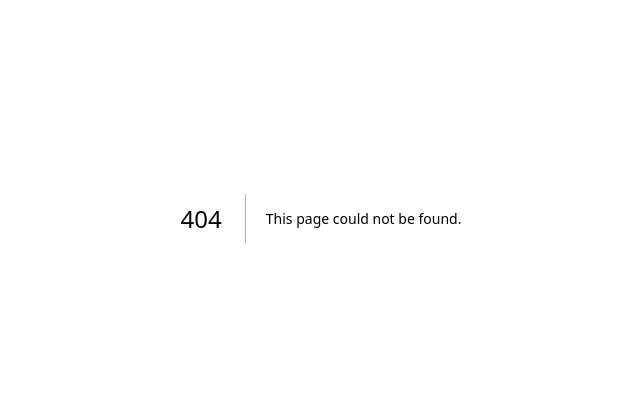
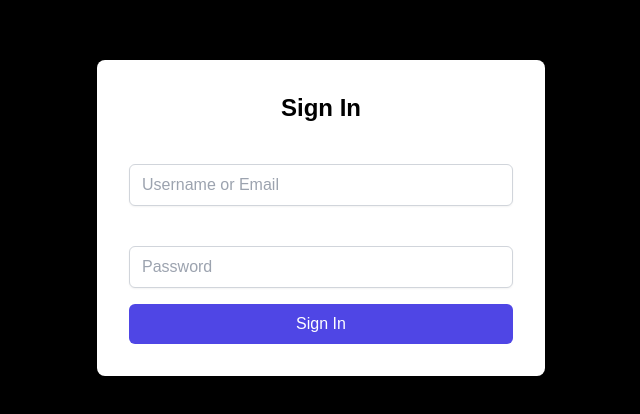
Before and after one commit to TimmyTram/Nextjs-Practice, a Next.js app: page /auth/signin in a window 1280 px wide. Before the commit this address had no page. Shown: the part 182-596 px from the top of the page, without its empty margins (319-959 px from the left). Built offline with nearby package versions, Linux system fonts and the light colour scheme.

Commit message:
nextauth functional?

```diff
--- a/app/Locations/[locationId]/page.tsx
+++ b/app/Locations/[locationId]/page.tsx
@@ -1,3 +1,4 @@
+'use client'
 import { convertTo12HourFormat } from "../../utils/utils";
 
 
--- /dev/null
+++ b/app/api/auth/[...nextauth]/route.ts
@@ -0,0 +1,77 @@
+import NextAuth, { AuthOptions } from "next-auth";
+import CredentialsProvider from "next-auth/providers/credentials";
+import { PrismaClient } from "@prisma/client";
+import bcrypt from "bcryptjs";
+
+const prisma = new PrismaClient();
+
+export const authOptions: AuthOptions = {
+    providers: [
+        CredentialsProvider({
+            name: "Credentials",
+            credentials: {
+                username: { label: "Username", type: "text", required: true },
+                password: { label: "Password", type: "password", required: true }
+            },
+            async authorize(credentials) {
+                console.log("[INFO]: ", credentials)
+
+
+                const { username, password } = credentials ?? {};
+
+
+
+                if (!username || !password) {
+                    throw new Error("Missing credentials");
+                }
+
+                const user = await prisma.user.findFirst({
+                    where: { username }
+                });
+
+                if (!user) {
+                    throw new Error("User not found");
+                }
+
+                const isValidPassword = await bcrypt.compare(password, user.password);
+
+                if (!isValidPassword) {
+                    throw new Error("Invalid password");
+                }
+
+                return {
+                    id: user.id,
+                    username: user.username,
+                    email: user.email,
+                    role: user.role as "ADMIN" | "CUSTOMER" | "BUSINESS_OWNER" | "MODERATOR"
+                };
+            }
+        })
+    ],
+    callbacks: {
+        async jwt({ token, user }) {
+            if(user) {
+                token.role = user.role;
+                token.username = user.username;
+            }
+            return token;
+        },
+        async session({ session, token }) {
+            if (token?.role && session.user) {
+                session.user.role = token.role;
+                session.user.username = token.username;
+            }
+            return session;
+        }
+    },
+    pages: {
+        signIn: "/auth/signin"
+    },
+    session: {
+        strategy: "jwt",
+    },
+    secret: process.env.NEXTAUTH_SECRET,
+};
+
+const handler = NextAuth(authOptions);
+export { handler as GET, handler as POST };
--- /dev/null
+++ b/app/auth/signin/page.tsx
@@ -0,0 +1,75 @@
+"use client";
+
+import { signIn } from "next-auth/react";
+import { useState } from "react";
+import { useRouter } from "next/navigation";
+
+export default function SignInPage() {
+  const [userInfo, setUserInfo] = useState({ login: "", password: "" });
+  const [error, setError] = useState("");
+  const router = useRouter();
+
+  const handleSubmit = async (e: React.FormEvent) => {
+    e.preventDefault();
+    setError(""); // Reset error state
+
+    // Attempt to sign in using credentials
+    const result = await signIn("credentials", {
+      redirect: false,  // Prevent automatic redirect, handle it manually
+      username: userInfo.login,
+      password: userInfo.password,
+    });
+
+    if (result?.error) {
+      setError(result.error);  // Handle sign-in error
+    } else {
+      // Redirect to a protected page after successful sign-in
+      router.push("/protected");
+    }
+  };
+
+  return (
+    <div className="flex justify-center items-center h-screen bg-black"> {/* Inverted background color */}
+      <div className="w-full max-w-md p-8 space-y-4 bg-white shadow-lg rounded-lg">
+        <h1 className="text-2xl font-semibold text-center text-black">Sign In</h1> {/* Text color changed to black */}
+
+        <form onSubmit={handleSubmit} className="space-y-4">
+          {error && <p className="text-red-500">{error}</p>}
+
+          <div>
+            <label htmlFor="login" className="block text-sm font-medium text-white">Login (Username or Email)</label> {/* Text color changed to white */}
+            <input
+              type="text"
+              id="login"
+              value={userInfo.login}
+              onChange={(e) => setUserInfo({ ...userInfo, login: e.target.value })}
+              className="text-black mt-1 block w-full px-3 py-2 border border-gray-300 rounded-md shadow-sm focus:outline-none focus:ring-indigo-500 focus:border-indigo-500"
+              placeholder="Username or Email"
+              required
+            />
+          </div>
+
+          <div>
+            <label htmlFor="password" className="block text-sm font-medium text-white">Password</label> {/* Text color changed to white */}
+            <input
+              type="password"
+              id="password"
+              value={userInfo.password}
+              onChange={(e) => setUserInfo({ ...userInfo, password: e.target.value })}
+              className="text-black mt-1 block w-full px-3 py-2 border border-gray-300 rounded-md shadow-sm focus:outline-none focus:ring-indigo-500 focus:border-indigo-500"
+              placeholder="Password"
+              required
+            />
+          </div>
+
+          <button
+            type="submit"
+            className="w-full bg-indigo-600 text-white py-2 px-4 rounded-md hover:bg-indigo-700 transition"
+          >
+            Sign In
+          </button>
+        </form>
+      </div>
+    </div>
+  );
+}
--- /dev/null
+++ b/app/components/logout.tsx
@@ -0,0 +1,23 @@
+"use client";
+
+import { signOut, useSession } from "next-auth/react";
+
+export default function LogoutButton() {
+  const { data: session } = useSession();
+
+  const handleLogout = async () => {
+    await signOut({ redirect: false }); // Prevents redirect after logout
+    // Optionally, you can add any additional logic here, like displaying a message
+  };
+
+  if (!session) return null; // Don't render the button if not authenticated
+
+  return (
+    <button
+      onClick={handleLogout}
+      className="mt-4 bg-red-600 text-white py-2 px-4 rounded-md hover:bg-red-700 transition"
+    >
+      Logout
+    </button>
+  );
+}
--- a/app/layout.tsx
+++ b/app/layout.tsx
@@ -25,10 +25,8 @@ export default function RootLayout({
 }>) {
   return (
     <html lang="en">
-      <body
-        className={`${geistSans.variable} ${geistMono.variable} antialiased`}
-      >
-        {children}
+      <body className={`${geistSans.variable} ${geistMono.variable} antialiased`}>
+          {children}
       </body>
     </html>
   );
--- a/app/page.tsx
+++ b/app/page.tsx
@@ -1,3 +1,4 @@
+'use client';
 import Image from "next/image";
 import Link from "next/link";
 
--- /dev/null
+++ b/app/protected/layout.tsx
@@ -0,0 +1,15 @@
+"use client";
+
+import { SessionProvider } from 'next-auth/react';
+
+export default function AuthLayout({
+  children,
+}: {
+  children: React.ReactNode;
+}) {
+  return (
+    <SessionProvider>
+      <div>{children}</div>
+    </SessionProvider>
+  );
+}
--- /dev/null
+++ b/app/protected/page.tsx
@@ -0,0 +1,31 @@
+'use client';
+
+import { useSession } from "next-auth/react";
+import { useRouter } from "next/navigation";
+import { useEffect } from "react";
+import LogoutButton from "../components/logout";
+
+
+
+export default function Page() {
+    const { data: session, status} = useSession();
+    console.log(session);
+    const router = useRouter();
+
+    useEffect(() => {
+        if (status === "unauthenticated") {
+            router.push("/auth/signin");
+        }
+    }, [session, status, router]);
+
+
+    return (
+        <div>
+            <h1>Protected Page</h1>
+            <p>This page is protected.</p>
+            <p>Welcome: {session?.user.username}</p>
+            <LogoutButton />
+        </div>
+    );
+
+}
--- /dev/null
+++ b/app/types/next-auth.d.ts
@@ -0,0 +1,24 @@
+import NextAuth, { DefaultSession, DefaultUser } from 'next-auth';
+
+declare module 'next-auth' {
+  interface Session {
+    user: {
+      id: string;
+      username: string;
+      email: string;
+      role: 'ADMIN' | 'CUSTOMER' | 'BUSINESS_OWNER' | 'MODERATOR';
+    } & DefaultSession['CUSTOMER'];
+  }
+
+  interface User extends DefaultUser {
+    username: string;
+    role: 'ADMIN' | 'CUSTOMER' | 'BUSINESS_OWNER' | 'MODERATOR';
+  }
+}
+
+declare module 'next-auth/jwt' {
+  interface JWT {
+    username: string;
+    role: 'ADMIN' | 'CUSTOMER' | 'BUSINESS_OWNER' | 'MODERATOR';
+  }
+}
```
Also changed, not shown: app/api/auth/[...nextauth].ts (deleted).
